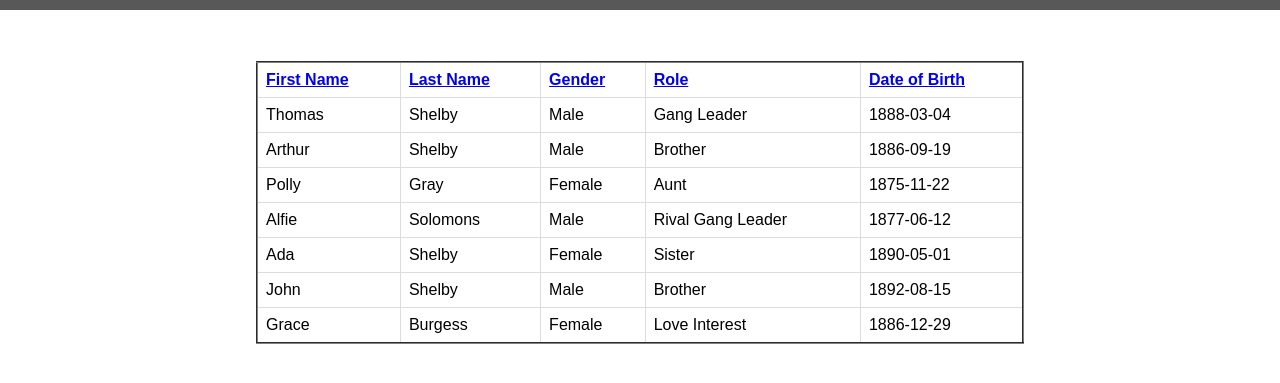
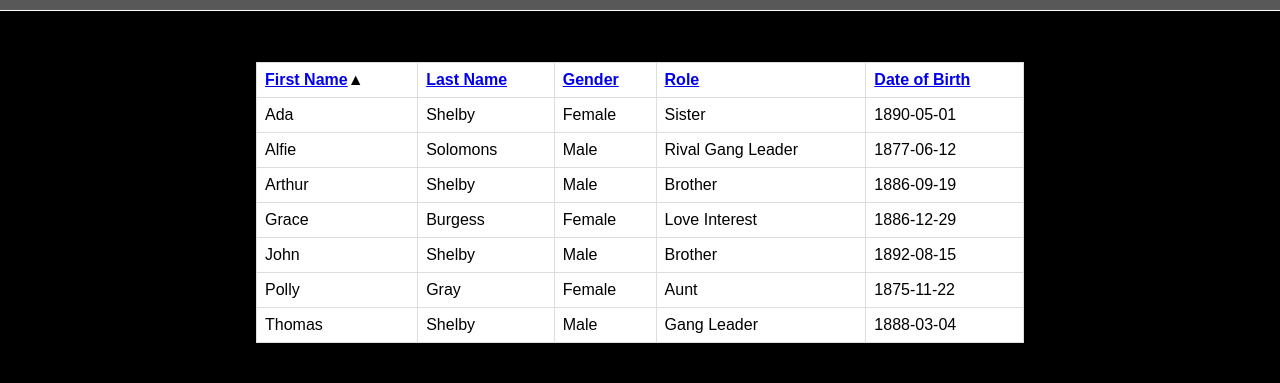
Before and after one commit to ShobhinSaj/ShobhinThomasSaj_WEB303Assignments, a plain HTML site: page index.html in a window 1280 px wide. Both pictures are taken after a click on the element "First Name". Shown: the part 53-436 px from the top of the page. Drawn offline with Linux system fonts and the light colour scheme.

Commit message:
final commit

```diff
--- a/css/styles.css
+++ b/css/styles.css
@@ -5,13 +5,18 @@
     box-sizing: border-box;
 }
 
-
+html{
+  background-color: black;
+}
 header{
     background-color: rgb(88, 88, 88);
     color: white;
     padding: 1%;
+    border-bottom: solid 1px white;
 }
 table {
+  border: 1px solid black;
+  background-color: rgb(255, 255, 255);
     font-family: arial, sans-serif;
     border-collapse: collapse;
     width: 60%;
--- a/index.html
+++ b/index.html
@@ -12,14 +12,14 @@
     <header>
         <h1>Assignment07</h1>
     </header>
-    <table class="tablesort" border="2">
+    <table class="tablesort">
         <thead>
             <tr>
-                <th data-sort="name"><a href="#">First Name</a></th>
-                <th data-sort="name"><a href="#">Last Name</a></th>
-                <th data-sort="name"><a href="#">Gender</a></th>
-                <th data-sort="name"><a href="#">Role</a></th>
-                <th data-sort="date"><a href="#">Date of Birth</a></th>
+                <th id="fname" data-sort="name"><a href="#">First Name</a><span id="fnamechevron">&nbsp;</span></th>
+                <th id="lname" data-sort="name"><a href="#">Last Name</a><span id="lnamechevron">&nbsp;</span></th>
+                <th id="gen" data-sort="name"><a href="#">Gender</a><span id="genchevron">&nbsp;</span></th>
+                <th id="role" data-sort="name"><a href="#">Role</a><span id="rolechevron">&nbsp;</span></th>
+                <th id="dob" data-sort="date"><a href="#">Date of Birth</a><span id="dobchevron">&nbsp;</span></th>
             </tr>
         </thead>
         <tbody id="tableBody"></tbody>
--- a/js/script.js
+++ b/js/script.js
@@ -4,7 +4,6 @@ function reqAjax() {
         type: 'GET',
         dataType: 'json',
         success: function (data) {
-
             $.each(data, function (index, item) {
                 $('#tableBody').append(
                     '<tr>' +
@@ -16,15 +15,10 @@ function reqAjax() {
                     '</tr>'
                 );
             });
-        }
-    });
-}
-$(document).ready(function () {
-    reqAjax();
+            //strt here
             var compare = {
                 name: function (a, b) {
-            a = a.replace(/^the /i, '');
-            b = b.replace(/^the /i, '');
+
                     if (a < b) {
                         return -1;
                     } else {
@@ -38,23 +32,23 @@ $(document).ready(function () {
                 }
             }
             $('.tablesort').each(function () {
-
-        var $tbody = $('.tablesort').find('tbody');
-        var $controls = $('.tablesort').find('th');
+                console.log("Its on");
+                var $table = $(this);
+                var $tbody = $table.find('tbody');
+                var $controls = $table.find('th');
                 var rows = $tbody.find('tr').toArray();
+                var origData = rows.slice();
 
                 $controls.on('click', function () {
                     var $header = $(this);
-            console.log($header);
                     var order = $header.data('sort');
                     var column;
+                    var chevid;
+                    $('span').html('');
+                    chevid = '#' + $header.attr('id') + 'chevron';
+                    var chevron = $(chevid);
+                    if ($header.hasClass('ascending')) {
 
-            if ($header.is('.ascending') || $header.is('.descending')) {
-                $header.toggleClass('ascending descending');
-                $tbody.append(rows.reverse());
-            } else {
-                $header.addClass('ascending');
-                $header.siblings().removeClass('ascending descending');
                         if (compare.hasOwnProperty(order)) {
 
                             column = $controls.index(this);
@@ -63,10 +57,44 @@ $(document).ready(function () {
                                 b = $(b).find('td').eq(column).text();
                                 return compare[order](a, b);
                             });
+                            $tbody.append(rows.reverse());
+                            $header.removeClass('ascending').addClass('descending');
+                            chevron.html('&#x25BC;');
+                        }
 
+                    }
+                    else if ($header.hasClass('descending')) {
+                        $tbody.empty();
+                        $tbody.append(origData);
+                        $header.removeClass('descending');
+                        chevron.html('');
+                    }
+
+                    else {
+
+                        if (compare.hasOwnProperty(order)) {
+                            column = $controls.index(this);
+                            rows.sort(function (a, b) {
+                                a = $(a).find('td').eq(column).text();
+                                b = $(b).find('td').eq(column).text();
+                                return compare[order](a, b);
+                            });
                             $tbody.append(rows);
+                            $header.addClass('ascending');
+                            chevron.html('&#x25B2;');
                         }
+
                     }
                 });
             });
+
+
+        }
+
+
     });
+}
+$(document).ready(function () {
+    reqAjax();
+
+});
```
Lines whose indentation alone changed are shown as unchanged.
